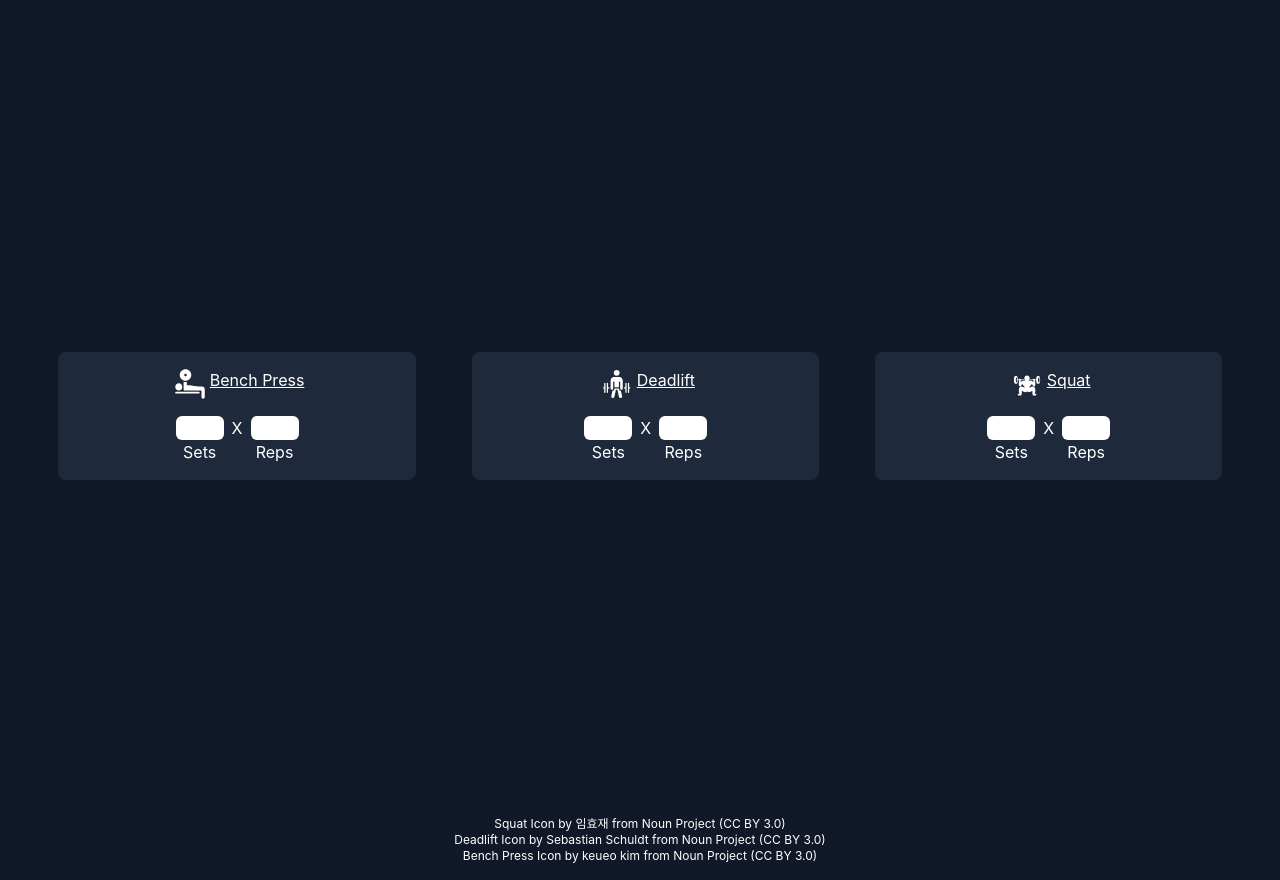
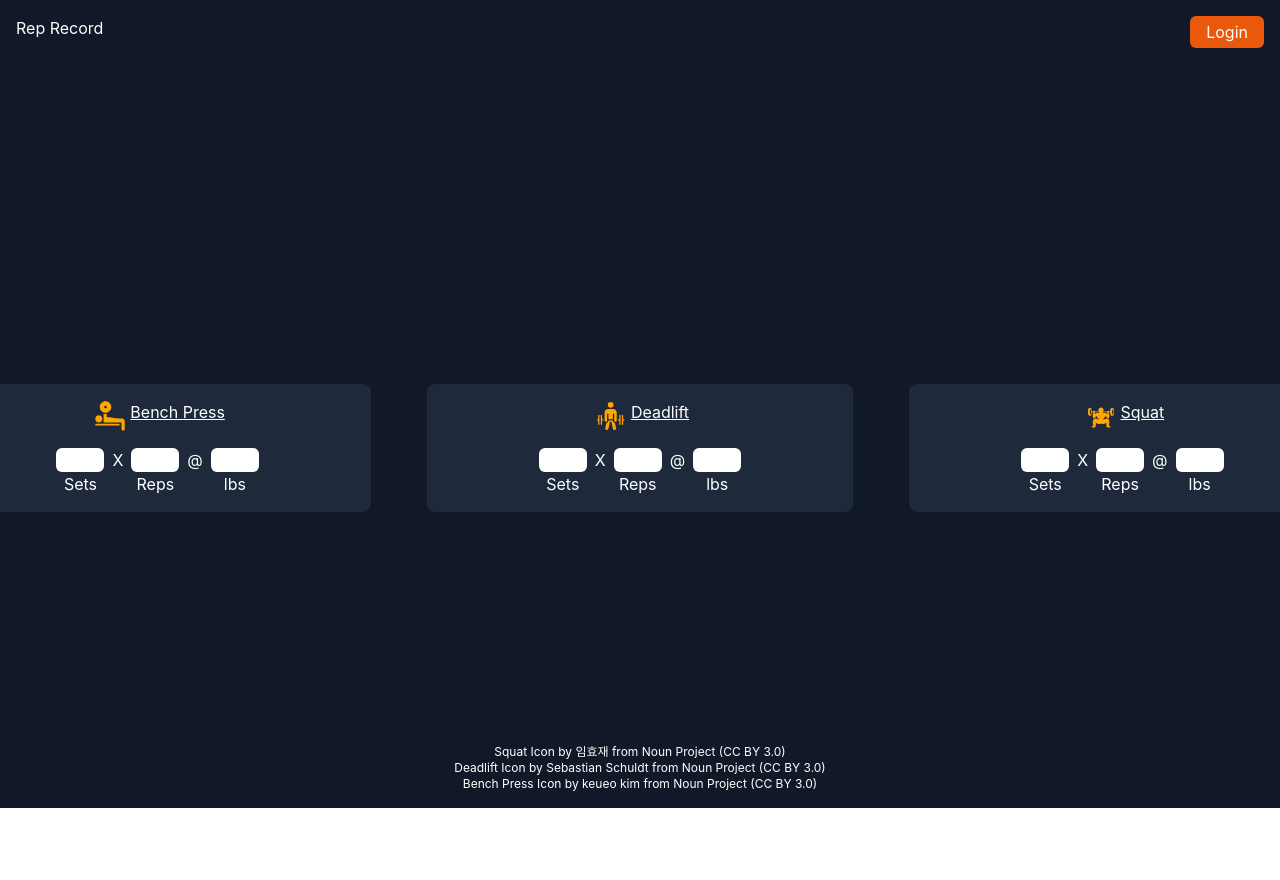
Before and after one commit to Z-Ahmad/rep-record, a React (Create React App) app: page / in a window 1280 px wide. After the commit the page ends 808 px from the top, so only its background shows below. Built offline with nearby package versions, Linux system fonts and the light colour scheme.

Commit message:
added weight input and started navbar

```diff
--- a/src/App.js
+++ b/src/App.js
@@ -5,11 +5,13 @@ import "./App.css";
 import BenchInput from "./components/BenchInput";
 import DeadliftInput from "./components/DeadliftInput";
 import SquatInput from "./components/SquatInput";
+import Nav from "./components/Nav";
 
 function App() {
   return (
-    <div className="App bg-gray-900 min-h-screen flex flex-col justify-between p-4 items-center ">
-      <div className="flex flex-col md:flex-row justify-center items-center align-middle gap-4 h-screen">
+    <div className="App bg-gray-900 min-h-screen flex flex-col justify-between p-4 items-center overflow-hidden">
+      <Nav/>
+      <div className="flex flex-col md:flex-row justify-center items-center align-middle gap-4 h-screen mb-[-6.5rem]">
         <BenchInput />
         <DeadliftInput />
         <SquatInput />
--- a/src/components/BenchInput.jsx
+++ b/src/components/BenchInput.jsx
@@ -5,21 +5,33 @@ const BenchInput = () => {
   return (
     <div className="flex flex-col gap-2 bg-slate-800 p-4 md:px-28 justify-center rounded-lg">
       <div className="flex justify-center">
-        <BenchIcon fill="white" className="h-10 w-10" />{" "}
-        <span className="text-white underline">Bench Press</span>
+        <BenchIcon fill="orange" className="h-10 w-10" /> <span className="text-white underline">Bench Press</span>
       </div>
 
       <div className="flex gap-2 justify-center">
-        <div className='flex flex-col'>
+        <div className="flex flex-col">
           <input type="text" name="bench-input-set" id="bench-input-set" className="rounded-md w-12" />
-          <label htmlFor="bench-input-set" className='text-white'>Sets</label>
+          <label htmlFor="bench-input-set" className="text-white">
+            Sets
+          </label>
         </div>
 
         <span className="text-white">X</span>
 
-        <div className='flex flex-col'>
+        <div className="flex flex-col">
           <input type="text" name="bench-input-rep" id="bench-input-rep" className="rounded-md w-12" />
-          <label htmlFor="bench-input-rep" className='text-white'>Reps</label>
+          <label htmlFor="bench-input-rep" className="text-white">
+            Reps
+          </label>
+        </div>
+
+        <span className="text-white">@</span>
+
+        <div className="flex flex-col">
+          <input type="text" name="bench-input-weight" id="bench-input-weight" className="rounded-md w-12" />
+          <label htmlFor="bench-input-weight" className="text-white">
+            lbs
+          </label>
         </div>
       </div>
     </div>
--- a/src/components/DeadliftInput.jsx
+++ b/src/components/DeadliftInput.jsx
@@ -3,9 +3,9 @@ import { ReactComponent as DeadliftIcon } from "../icons/deadlift-icon.svg";
 
 const DeadliftInput = () => {
   return (
-    <div className="flex flex-col gap-2 bg-slate-800 p-4 mx-10 md:px-28 justify-center rounded-lg">
+    <div className="flex flex-col gap-2 bg-slate-800 p-4 px-5 mx-10 md:px-28 justify-center rounded-lg">
       <div className="flex justify-center">
-        <DeadliftIcon fill="white" className="h-10 w-10" /> <span className="text-white underline">Deadlift</span>
+        <DeadliftIcon fill="orange" className="h-10 w-10" /> <span className="text-white underline">Deadlift</span>
       </div>
 
       <div className="flex gap-2 justify-center">
@@ -24,6 +24,17 @@ const DeadliftInput = () => {
             Reps
           </label>
         </div>
+
+        <span className="text-white">@</span>
+
+        <div className="flex flex-col">
+          <input type="text" name="deadlift-input-weight" id="deadlift-input-weight" className="rounded-md w-12" />
+          <label htmlFor="deadlift-input-weight" className="text-white">
+            lbs
+          </label>
+        </div>
+
+
       </div>
     </div>
   );
--- /dev/null
+++ b/src/components/Nav.jsx
@@ -0,0 +1,16 @@
+import React from 'react'
+
+const Nav = () => {
+  return (
+    <nav className='text-white w-screen px-4'>
+      <div className='flex justify-between'>
+        <span>
+          Rep Record
+        </span>
+        <button className='bg-orange-600 hover:bg-orange-700 transition-all px-4 py-1 rounded-md'>Login</button>
+      </div>
+    </nav>
+  )
+}
+
+export default Nav
--- a/src/components/SquatInput.jsx
+++ b/src/components/SquatInput.jsx
@@ -3,9 +3,9 @@ import { ReactComponent as SquatIcon } from "../icons/squat-icon.svg";
 
 const SquatInput = () => {
   return (
-    <div className="flex flex-col gap-2 bg-slate-800 p-4 md:px-28 justify-center rounded-lg">
+    <div className="flex flex-col gap-2 bg-slate-800 p-4 px-5 md:px-28 justify-center rounded-lg">
       <div className="flex justify-center">
-        <SquatIcon fill="white" className="h-10 w-10" /> <span className="text-white underline">Squat</span>
+        <SquatIcon fill="orange" className="h-10 w-10" /> <span className="text-white underline">Squat</span>
       </div>
 
       <div className="flex gap-2 justify-center">
@@ -24,6 +24,16 @@ const SquatInput = () => {
             Reps
           </label>
         </div>
+
+        <span className="text-white">@</span>
+
+        <div className="flex flex-col">
+          <input type="text" name="squat-input-weight" id="squat-input-weight" className="rounded-md w-12" />
+          <label htmlFor="squat-input-weight" className="text-white">
+            lbs
+          </label>
+        </div>
+
       </div>
     </div>
   );
```
